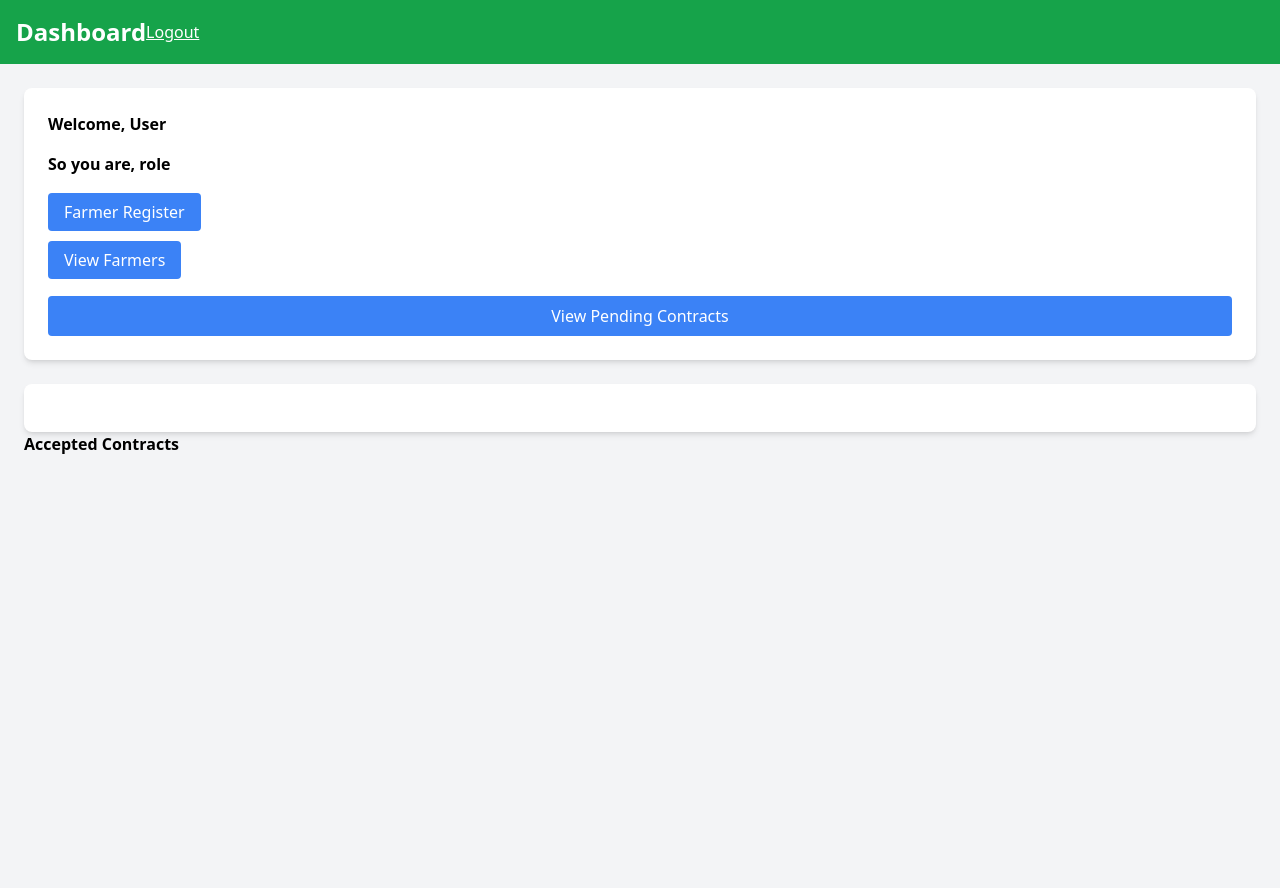
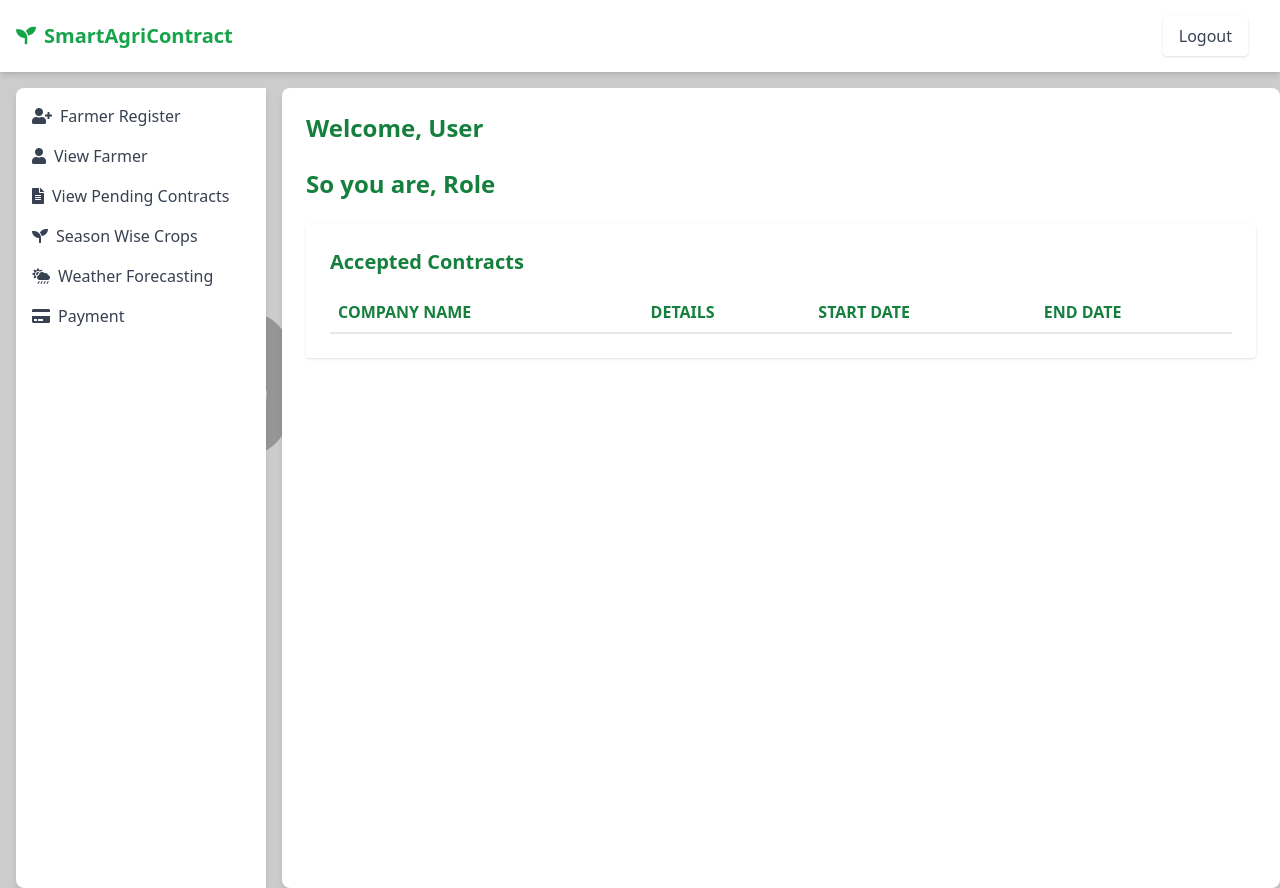
Before and after one commit to HGakash/contract-farming-platform, a website: page Public/dashboard.html in a window 1280 px wide. Before the commit the page ends 800 px from the top, so only its background shows below. Drawn offline with nearby package versions, Linux system fonts and the light colour scheme; no server answers; sample sign-in values are in the browser's storage; placeholder pictures from the web are drawn by us.

```diff
--- a/Public/dashboard.html
+++ b/Public/dashboard.html
@@ -3,45 +3,96 @@
 <head>
     <meta charset="UTF-8">
     <meta name="viewport" content="width=device-width, initial-scale=1.0">
-    <link href="/Public/styles.css" rel="stylesheet">
     <title>Dashboard - Contract Farming Platform</title>
+    <script src="https://cdn.tailwindcss.com"></script>
+    <link href="https://cdnjs.cloudflare.com/ajax/libs/font-awesome/5.15.3/css/all.min.css" rel="stylesheet"/>
+    <style>
+        body {
+            background-image: url('https://placehold.co/1920x1080/green/white?text=Background+Image');
+            background-size: cover;
+            background-attachment: fixed;
+        }
+    </style>
 </head>
-<body class="bg-gray-100">
-    <header class="bg-green-600 text-white p-4">
-        <div class="flex justify-between items-center">
-            <h1 class="text-2xl font-bold">Dashboard</h1>
-            <a id="logout" href="/Public/logout.html" class="text-white underline">Logout</a>
+<body class="bg-green-100 font-sans">
+    <!-- Navbar -->
+    <nav class="bg-white shadow-md p-4 flex justify-between items-center">
+        <div class="flex items-center">
+            <i class="fas fa-seedling text-xl text-green-600 mr-2"></i>
+            <span class="text-xl font-semibold text-green-600">SmartAgriContract</span>
         </div>
-    </header>
-    <main class="p-6">
-        <section class="bg-white shadow-md rounded-lg p-6">
-            <h2 class="text-xl font-bold mb-4">Welcome, <span id="userName">User</span></h2>
-            <h2 class="text-xl font-bold mb-4">So you are, <span id="userrole">role</span></h2>
-            <div id="roleSpecificContent">
-                <!-- Role-based content will be injected here -->
+        <div class="flex items-center">
+            <button id="logout" class="bg-white text-gray-700 px-4 py-2 rounded shadow mr-4">Logout</button>
+        </div>
+    </nav>
+
+    <div class="flex">
+        <!-- Sidebar -->
+        <div class="w-1/5 bg-white h-screen p-4 shadow-md rounded-l-lg mt-4 ml-4">
+            <nav>
+                <ul>
+                    <li class="mb-4">
+                        <a class="flex items-center text-gray-700 hover:text-green-600" href="register-farmer.html">
+                            <i class="fas fa-user-plus mr-2"></i>Farmer Register
+                        </a>
+                    </li>
+                    <li class="mb-4">
+                        <a class="flex items-center text-gray-700 hover:text-green-600" href="farmer-list.html">
+                            <i class="fas fa-user mr-2"></i>View Farmer
+                        </a>
+                    </li>
+                    <li class="mb-4">
+                        <a class="flex items-center text-gray-700 hover:text-green-600" href="pending-contracts.html">
+                            <i class="fas fa-file-alt mr-2"></i>View Pending Contracts
+                        </a>
+                    </li>
+                    <li class="mb-4">
+                        <a class="flex items-center text-gray-700 hover:text-green-600" href="#">
+                            <i class="fas fa-seedling mr-2"></i>Season Wise Crops
+                        </a>
+                    </li>
+                    <li class="mb-4">
+                        <a class="flex items-center text-gray-700 hover:text-green-600" href="https://mlprojectgit-4crbed5nf6appsjtwaj5ru7.streamlit.app/'">
+                            <i class="fas fa-cloud-sun-rain mr-2"></i>Weather Forecasting
+                        </a>
+                    </li>
+                    <li>
+                        <a class="flex items-center text-gray-700 hover:text-green-600" href="#">
+                            <i class="fas fa-credit-card mr-2"></i>Payment
+                        </a>
+                    </li>
+                </ul>
+            </nav>
+        </div>
+
+        <!-- Main Content -->
+        <div class="w-4/5 p-6 mt-4 ml-4 bg-white shadow-md rounded-lg">
+            <div class="flex justify-between items-center mb-6">
+                <h1 class="text-2xl font-bold text-green-700">Welcome, <span id="userName">User</span></h1>
             </div>
-            <div class="mt-6">
-                <!-- opening form for contract creation -->
-                <!-- <a href="/Public/contract.html" class="bg-blue-500 text-white py-2 px-4 rounded">Create New Contract</a> -->
+            <div class="flex justify-between items-center mb-6">
+                <h1 class="text-2xl font-bold text-green-700">So you are, <span id="userrole">Role</span></h1>
             </div>
-            <!-- form link for farmer registration -->
-            <div class="mt-6">
-            <a href="register-farmer.html" class="bg-blue-500 text-white px-4 py-2 rounded hover:bg-blue-600">Farmer Register</a>
+            <div class="bg-white p-6 rounded shadow">
+                <h2 class="text-xl font-semibold mb-4 text-green-700">Accepted Contracts</h2>
+                <div class="overflow-x-auto">
+                    <table class="min-w-full bg-white text-left">
+                        <thead>
+                            <tr>
+                                <th class="border-b-2 border-gray-200 p-2 text-green-700">COMPANY NAME</th>
+                                <th class="border-b-2 border-gray-200 p-2 text-green-700">DETAILS</th>
+                                <th class="border-b-2 border-gray-200 p-2 text-green-700">START DATE</th>
+                                <th class="border-b-2 border-gray-200 p-2 text-green-700">END DATE</th>
+                            </tr>
+                        </thead>
+                        <tbody id="contractsList">
+                            <!-- Data will be inserted here by JavaScript -->
+                        </tbody>
+                    </table>
+                </div>
             </div>
-            <div  class="mt-6">
-                <a href="farmer-list.html" class="bg-blue-500 text-white px-4 py-2 rounded hover:bg-blue-600">View Farmers</a>
-            </div>
-            <div  class="mt-6"></div>
-            <a href="pending-contracts.html" class="bg-blue-500 text-white px-4 py-2 rounded block text-center hover:bg-blue-600">View Pending Contracts</a>
-            </div>
-        </section>
-
-        <section id="contractsSection" class="mt-6 bg-white shadow-md rounded-lg p-6"></section>
-            <h2 class="text-xl font-bold mb-4">Accepted Contracts</h2>
-            <div id="contractsList">
-                <!-- Accepted contracts will be displayed here -->
-            </div>
-    </main>
+        </div>
+    </div>
 
     <script src="/Public/js/dashboard.js"></script>
 </body>
```
Also changed, not shown: Public/index.html (+1 -0 lines), Public/js/dashboard.js (+15 -77 lines), Public/js/pending-contract.js (+10 -2 lines), src/models/routes/farmerRoute.js (+14 -6 lines).
